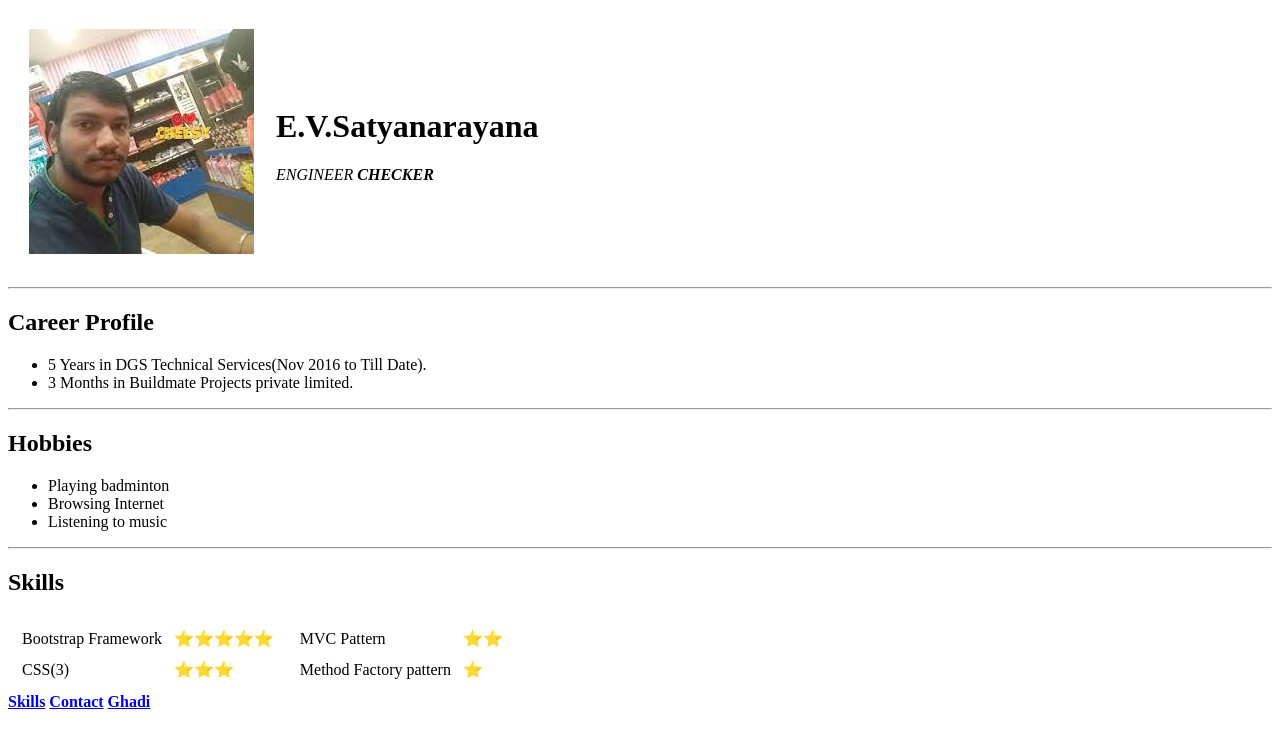
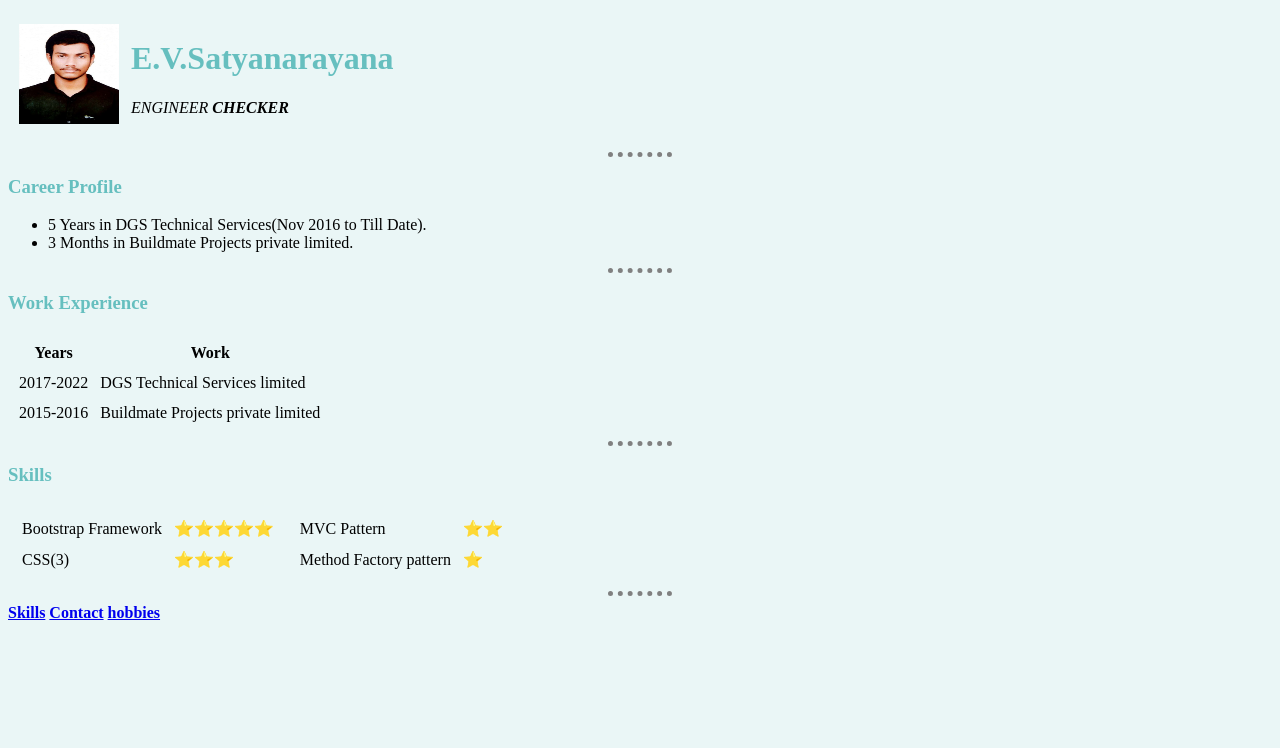
Before and after one commit to satyanarayana-ev/kidszone, a plain HTML site: page index.html in a window 1280 px wide. Drawn offline with Linux system fonts and the light colour scheme.

Commit message:
updated cv files

```diff
--- /dev/null
+++ b/css/styles.css
@@ -0,0 +1,18 @@
+body {
+ background-color: #EAF6F6;
+}
+
+hr {
+  border-color: grey;
+  border-style: dotted none none none;
+  border-width: 5px;
+  width: 5%;
+}
+
+h1 {
+  color: #66BFBF;
+}
+
+h3 {
+  color: #66BFBF;
+}
--- a/index.html
+++ b/index.html
@@ -4,34 +4,47 @@
 <head>
   <meta charset="utf-8">
   <title>Satyanarayana's personal site</title>
+  <link rel="stylesheet" href="css/styles.css">
 </head>
 
 <body>
-<table cellspacing="20px">
+<table cellspacing="10px">
   <tr>
-    <td><img src="images\photo.jfif" alt="My photo"></td>
+    <td><img src="images\photo.jpg" alt="My photo" height="100px" width="100px"></td>
     <td>
       <h1>E.V.Satyanarayana</h1>
       <p><em>ENGINEER <strong>CHECKER</strong></em></p>
     </td>
   </tr>
 </table>
-
   <hr>
-  <h2>Career Profile</h2>
+  <h3>Career Profile</h2>
   <ul>
     <li>5 Years in DGS Technical Services(Nov 2016 to Till Date).</li>
     <li>3 Months in Buildmate Projects private limited.</li>
   </ul>
   <hr>
-  <h2>Hobbies</h2>
-  <ul>
-    <li>Playing badminton</li>
-    <li>Browsing Internet</li>
-    <li>Listening to music</li>
-  </ul>
+  <h3>Work Experience</h2>
+  <table cellspacing="10px">
+    <thead>
+      <tr>
+        <th>Years</th>
+        <th>Work</th>
+      </tr>
+    </thead>
+    <tbody>
+      <tr>
+        <td>2017-2022</td>
+        <td>DGS Technical Services limited</td>
+      </tr>
+      <tr>
+        <td>2015-2016</td>
+        <td>Buildmate Projects private limited</td>
+      </tr>
+    </tbody>
+  </table>
   <hr>
-  <h2>Skills</h2>
+  <h3>Skills</h2>
   <table>
     <tr>
       <td>
@@ -59,7 +72,8 @@
         </table>
       </td>
   </table>
-  <b><a href="F:\For One drive sharing\OneDrive\Desktop\Ghadi scheme\Web development\html personal site\skills.html">Skills</a></b>
+  <hr>
+  <b><a href="skills.html">Skills</a></b>
   <b><a href="contact.html">Contact</a></b>
-  <b><a href="F:\For One drive sharing\OneDrive\Desktop\Ghadi scheme\Web development\Lucky draw\Ghadi scheme\main.html">Ghadi</a></b>
-</body>
+  <b><a href="hobbies.html">hobbies</a></b>
+  </body>
```
Also changed, not shown: contact.html (+1 -0 lines), hobbies.html (added, +16 -0 lines), skills.html (+1 -0 lines), images/photo.jpg (added).
